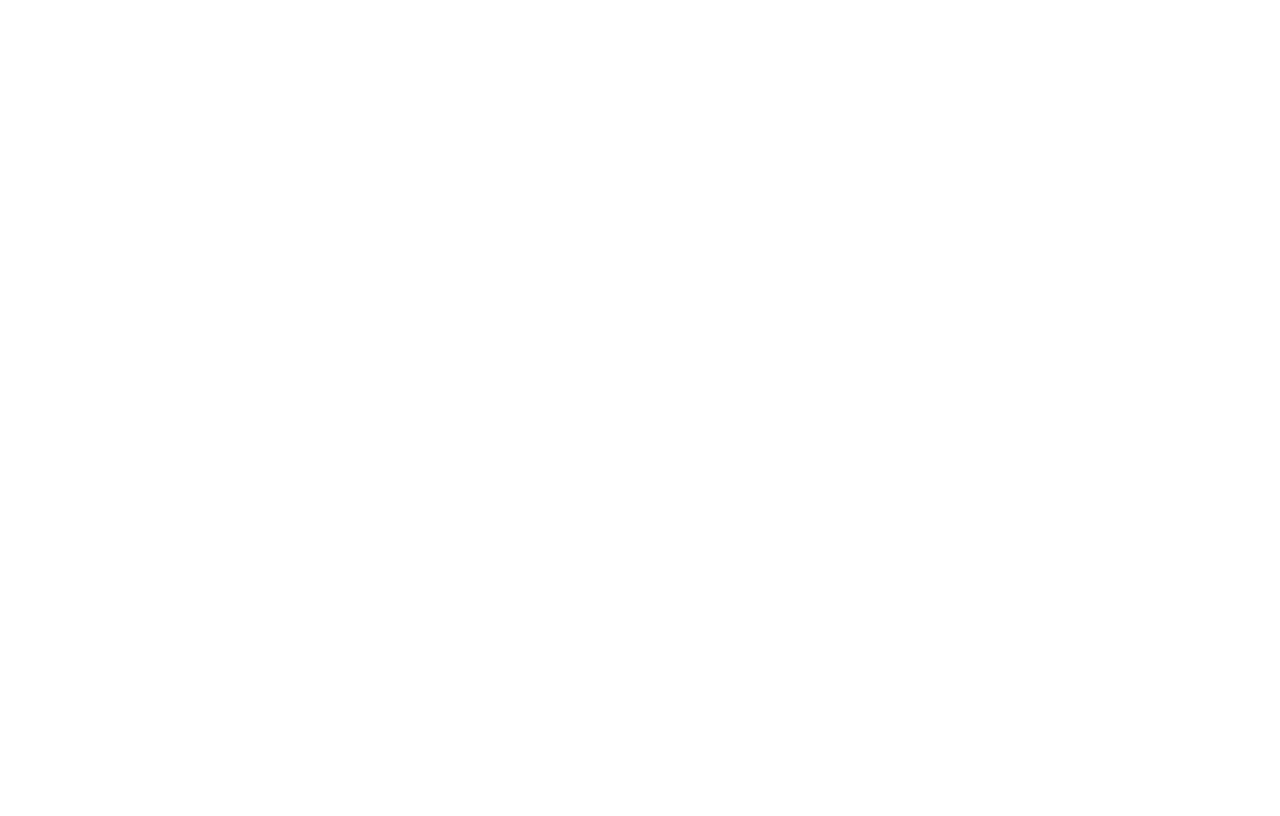
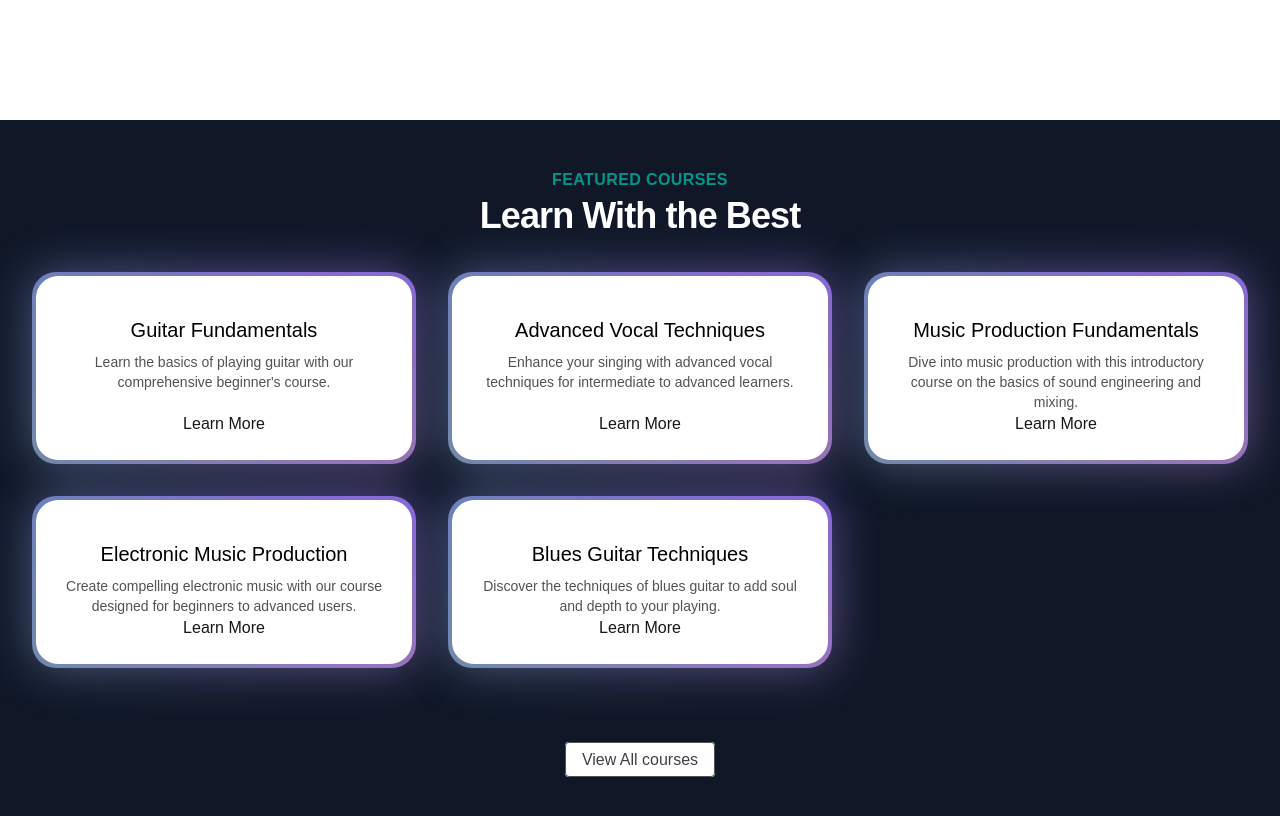
Before and after one commit to shubhamnagar234/NextJS_Projects, a Next.js app in the folder music-nextjs-app/: page / in a window 1280 px wide. Shown: the part 680-1496 px from the top of the page. Before the commit the page ends 800 px from the top, so only its background shows below. Built offline with nearby package versions, Linux system fonts and the light colour scheme.

Commit message:
Created Featured Courses

```diff
--- a/music-nextjs-app/src/app/page.tsx
+++ b/music-nextjs-app/src/app/page.tsx
@@ -1,9 +1,11 @@
+import FeaturedCourses from "@/components/featured-courses";
 import HeroSection from "@/components/hero-section";
 
 export default function Home() {
   return (
    <main className="min-h-screen bg-black/0.96 antialiased bg-grid-white/[0.02]">
       <HeroSection />
+      <FeaturedCourses />
     </main>
   );
 }
--- /dev/null
+++ b/music-nextjs-app/src/components/featured-courses.tsx
@@ -0,0 +1,65 @@
+"use client";
+
+import Link from "next/link";
+import courseData from "../data/music_courses.json";
+import { BackgroundGradient } from "./ui/background-gradient";
+
+interface Course {
+  id: number;
+  title: string;
+  slug: string;
+  description: string;
+  price: number;
+  instructor: string;
+  isFeatured: boolean;
+}
+
+function FeaturedCourses() {
+  const featuredCourses = courseData.courses.filter(
+    (course: Course) => course.isFeatured
+  );
+
+  return (
+    <div className="py-12 bg-gray-900">
+      <div>
+        <div className="text-center">
+          <h2 className="text-base text-teal-600 font-semibold tracking-wide uppercase">
+            FEATURED COURSES
+          </h2>
+          <p className="mt-2 text-3xl leading-8 font-extrabold tracking-tight text-white sm:text-4xl">
+            Learn With the Best
+          </p>
+        </div>
+      </div>
+      <div className="mt-10 mx-8">
+        <div className="grid grid-cols-1 sm:grid-cols-2 lg:grid-cols-3 gap-8 justify-center">
+          {featuredCourses.map((course: Course) => (
+            <div key={course.id} className="flex justify-center">
+              <BackgroundGradient className="flex flex-col rounded-[22px] bg-white dark:bg-zinc-900 overflow-hidden h-full max-w-sm">
+                <div className="p-4 sm:p-6 flex flex-col items-center text-center grow">
+                  <p className="text-lg sm:text-xl text-black mt-4 mb-2 dark:text-neutral-200">
+                    {course.title}
+                  </p>
+                  <p className="text-sm text-neutral-600 dark:text-neutral-400 grow">
+                    {course.description}
+                  </p>
+                  <Link href={`/courses/${course.slug}`}>Learn More</Link>
+                </div>
+              </BackgroundGradient>
+            </div>
+          ))}
+        </div>
+      </div>
+      <div className="mt-20 text-center">
+        <Link
+          href={"/courses"}
+          className="px-4 py-2 rounded border border-neutral-600 text-neutral-700 bg-white hover:bg-gray-100 transition duration-200"
+        >
+          View All courses
+        </Link>
+      </div>
+    </div>
+  );
+}
+
+export default FeaturedCourses;
--- /dev/null
+++ b/music-nextjs-app/src/components/ui/background-gradient.tsx
@@ -0,0 +1,72 @@
+import { cn } from "@/lib/utils";
+import React from "react";
+import { motion } from "motion/react";
+
+export const BackgroundGradient = ({
+  children,
+  className,
+  containerClassName,
+  animate = true,
+}: {
+  children?: React.ReactNode;
+  className?: string;
+  containerClassName?: string;
+  animate?: boolean;
+}) => {
+  const variants = {
+    initial: {
+      backgroundPosition: "0 50%",
+    },
+    animate: {
+      backgroundPosition: ["0, 50%", "100% 50%", "0 50%"],
+    },
+  };
+  return (
+    <div className={cn("relative p-[4px] group", containerClassName)}>
+      <motion.div
+        variants={animate ? variants : undefined}
+        initial={animate ? "initial" : undefined}
+        animate={animate ? "animate" : undefined}
+        transition={
+          animate
+            ? {
+                duration: 5,
+                repeat: Infinity,
+                repeatType: "reverse",
+              }
+            : undefined
+        }
+        style={{
+          backgroundSize: animate ? "400% 400%" : undefined,
+        }}
+        className={cn(
+          "absolute inset-0 rounded-3xl z-[1] opacity-60 group-hover:opacity-100 blur-xl  transition duration-500 will-change-transform",
+          " bg-[radial-gradient(circle_farthest-side_at_0_100%,#00ccb1,transparent),radial-gradient(circle_farthest-side_at_100%_0,#7b61ff,transparent),radial-gradient(circle_farthest-side_at_100%_100%,#ffc414,transparent),radial-gradient(circle_farthest-side_at_0_0,#1ca0fb,#141316)]"
+        )}
+      />
+      <motion.div
+        variants={animate ? variants : undefined}
+        initial={animate ? "initial" : undefined}
+        animate={animate ? "animate" : undefined}
+        transition={
+          animate
+            ? {
+                duration: 5,
+                repeat: Infinity,
+                repeatType: "reverse",
+              }
+            : undefined
+        }
+        style={{
+          backgroundSize: animate ? "400% 400%" : undefined,
+        }}
+        className={cn(
+          "absolute inset-0 rounded-3xl z-[1] will-change-transform",
+          "bg-[radial-gradient(circle_farthest-side_at_0_100%,#00ccb1,transparent),radial-gradient(circle_farthest-side_at_100%_0,#7b61ff,transparent),radial-gradient(circle_farthest-side_at_100%_100%,#ffc414,transparent),radial-gradient(circle_farthest-side_at_0_0,#1ca0fb,#141316)]"
+        )}
+      />
+
+      <div className={cn("relative z-10", className)}>{children}</div>
+    </div>
+  );
+};
```
